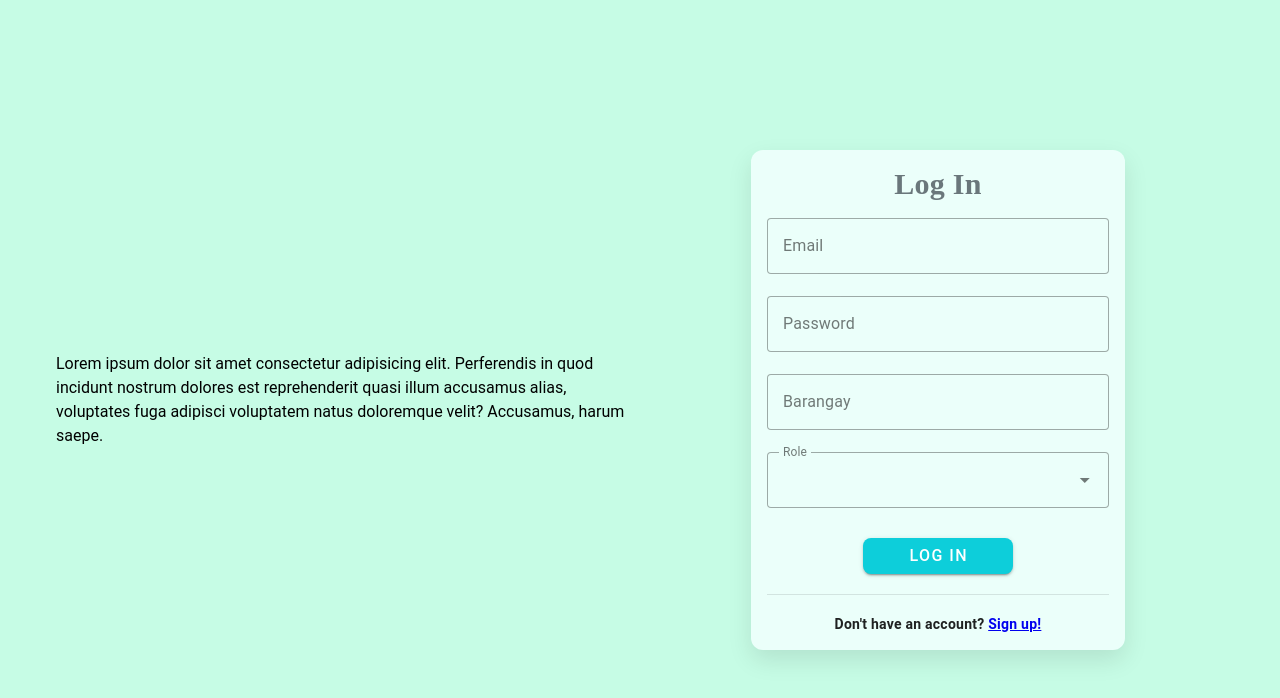
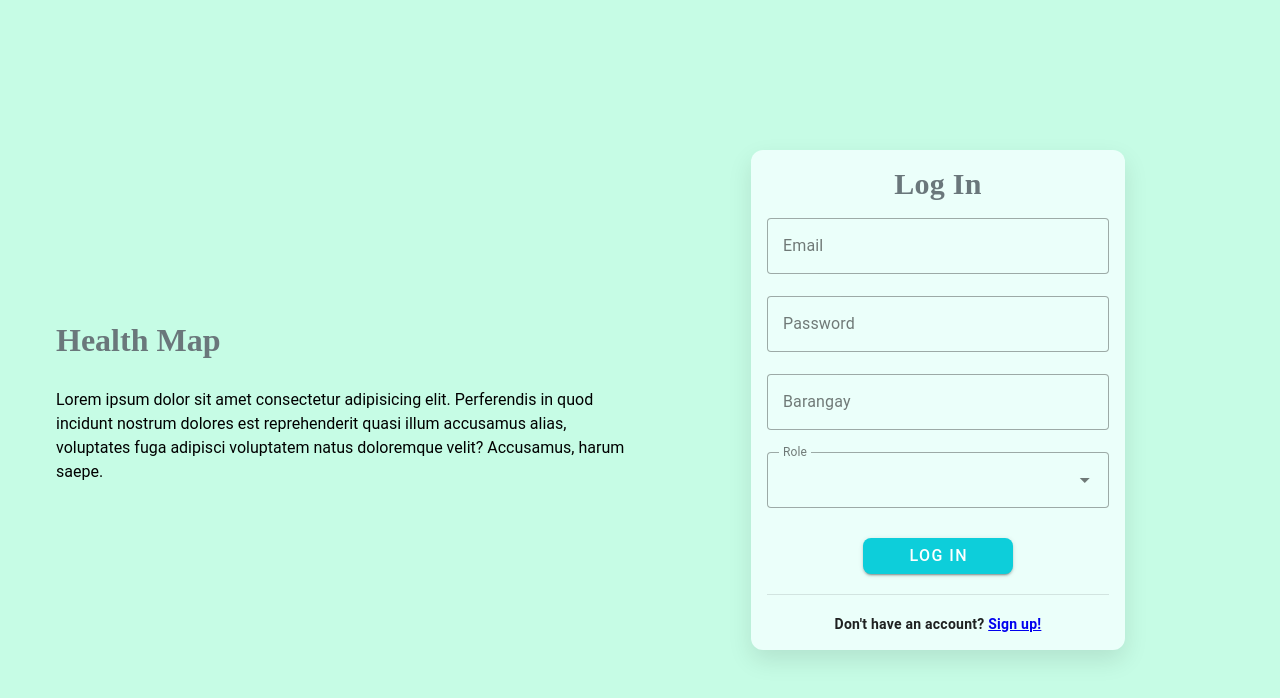
Before and after one commit to balejames/team_collaboration, a Vue app: page /login in a window 1280 px wide. Shown: the top 698 px of the page. Built offline with nearby package versions, Linux system fonts and the light colour scheme.

Commit message:
feat: added header

```diff
--- a/src/views/auth/LoginView.vue
+++ b/src/views/auth/LoginView.vue
@@ -53,8 +53,10 @@ const validateEmail = (email) => {
   <div class="login-wrapper">
     <v-container>
       <v-row justify="center" align="center">
-        <v-col cols="6"
-          ><p>
+        <v-col cols="6">
+          <h1 class="header">Health Map</h1>
+          <br />
+          <p>
             Lorem ipsum dolor sit amet consectetur adipisicing elit. Perferendis in quod incidunt
             nostrum dolores est reprehenderit quasi illum accusamus alias, voluptates fuga adipisci
             voluptatem natus doloremque velit? Accusamus, harum saepe.
@@ -140,4 +142,8 @@ const validateEmail = (email) => {
 body {
   background-color: #c6fce5;
 }
+.header {
+  color: #6a777b;
+  font-family: 'Times New Roman', Times, serif;
+}
 </style>
```
